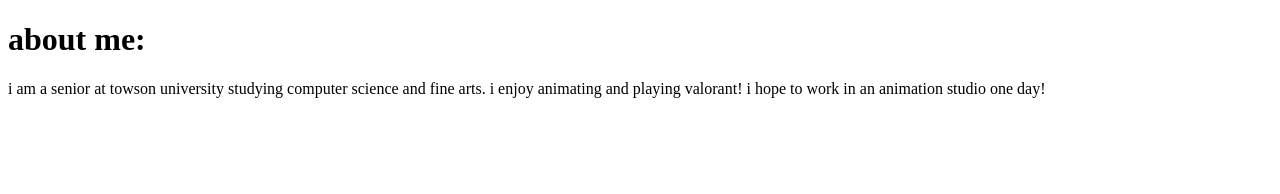
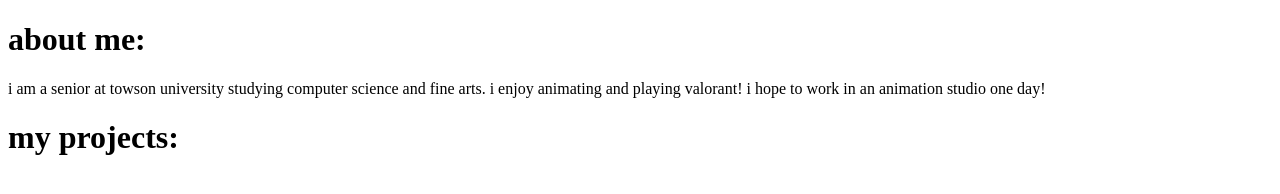
Before and after one commit to nmoore12/nayamoore.github.io, a plain HTML site: page index.html in a window 1280 px wide. Drawn offline with Linux system fonts and the light colour scheme.

Commit message:
Update index.html

```diff
--- a/index.html
+++ b/index.html
@@ -7,5 +7,7 @@
   <body>
     <h1>about me: </h1>
     <p>i am a senior at towson university studying computer science and fine arts.
-      i enjoy animating and playing valorant! i hope to work in an animation studio one day! </p>
+      i enjoy animating and playing valorant! i hope to work in an animation studio one day! <br></p>
+    <h1>my projects: </h1>
+    <p></p>
   </body>
```
